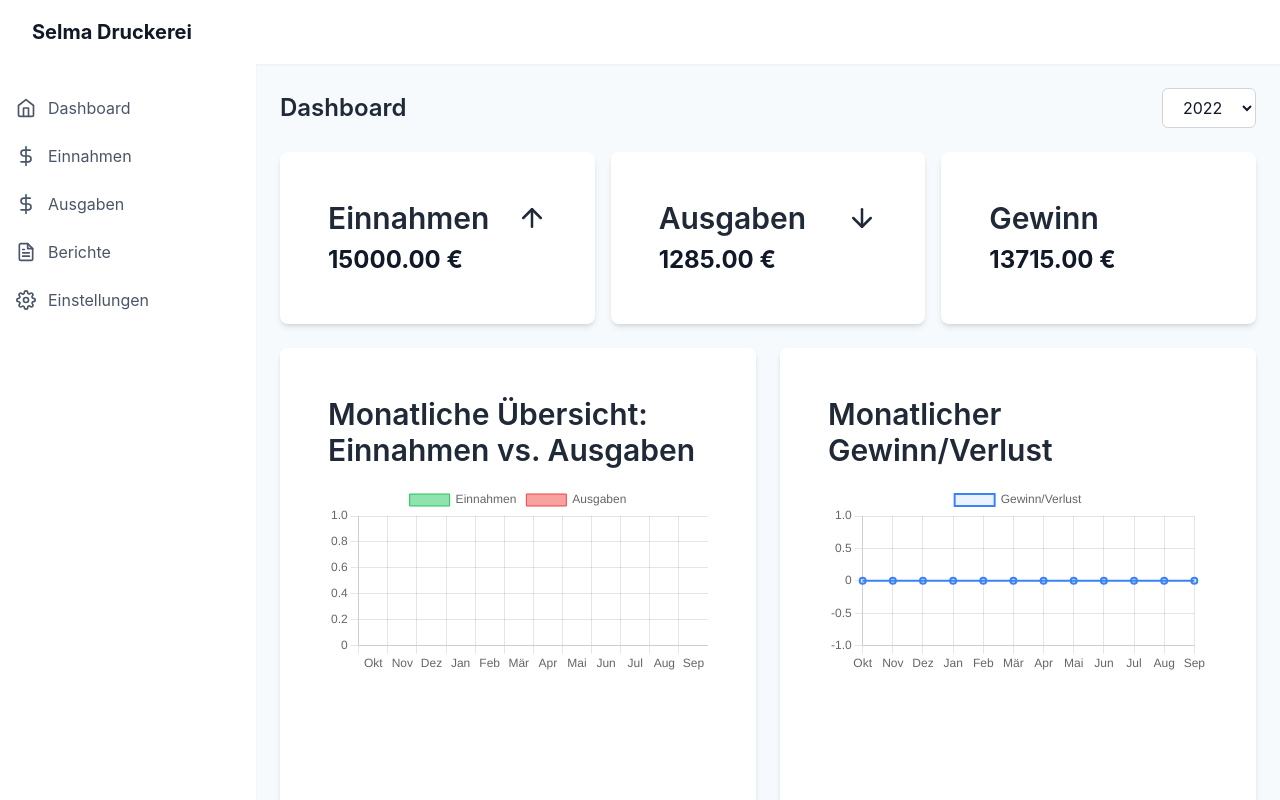
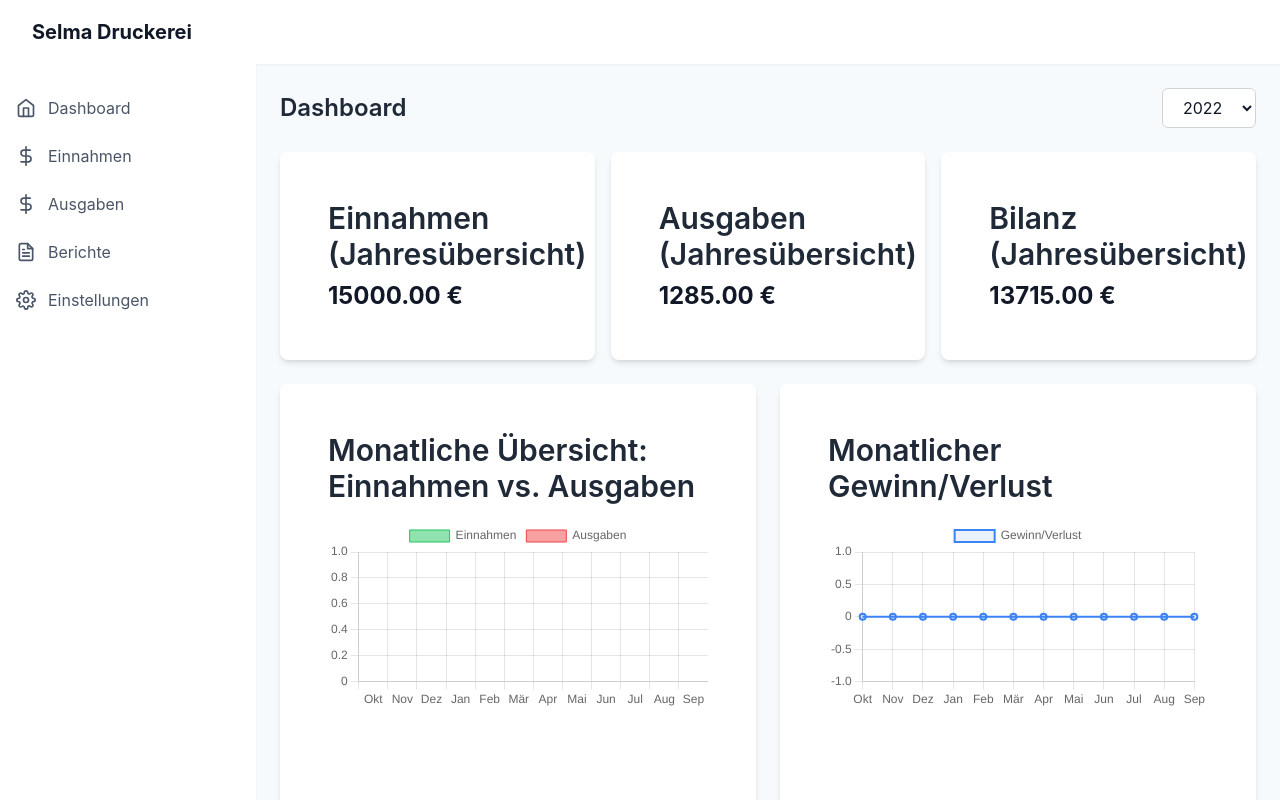
Before and after one commit to CapoVerse-1/selma-e-, a Next.js app: page /dashboard in a window 1280 px wide. Shown: the top 800 px of the page. Built offline with nearby package versions, Linux system fonts and the light colour scheme.

Commit message:
Hover-Effekte für Jahresübersicht-Elemente hinzugefügt

```diff
--- a/src/pages/dashboard.tsx
+++ b/src/pages/dashboard.tsx
@@ -384,29 +384,29 @@ const DashboardPage = () => {
 
         {/* Financial Summary Cards */}
         <div className="grid grid-cols-1 md:grid-cols-3 gap-4">
-          <div className="card bg-white rounded-lg shadow-md transition-all duration-300 ease-in-out hover:shadow-lg hover:translate-y-[-4px]">
+          <div className="card bg-white rounded-lg shadow-md transition-all duration-300 ease-in-out hover:shadow-lg hover:translate-y-[-4px] hover:bg-gray-50 hover:border-primary-light cursor-pointer">
             <div className="card-body p-6">
               <h2 className="card-title flex justify-between items-center">
-                Einnahmen
+                Einnahmen (Jahresübersicht)
                 <FiArrowUp className="text-success transition-all duration-300 ease-in-out transform group-hover:scale-110" />
               </h2>
               <p className="text-2xl font-bold text-success-600 mt-2">{totalIncome.toFixed(2)} €</p>
             </div>
           </div>
 
-          <div className="card bg-white rounded-lg shadow-md transition-all duration-300 ease-in-out hover:shadow-lg hover:translate-y-[-4px]">
+          <div className="card bg-white rounded-lg shadow-md transition-all duration-300 ease-in-out hover:shadow-lg hover:translate-y-[-4px] hover:bg-gray-50 hover:border-primary-light cursor-pointer">
             <div className="card-body p-6">
               <h2 className="card-title flex justify-between items-center">
-                Ausgaben
+                Ausgaben (Jahresübersicht)
                 <FiArrowDown className="text-error transition-all duration-300 ease-in-out transform group-hover:scale-110" />
               </h2>
               <p className="text-2xl font-bold text-error-600 mt-2">{totalExpenses.toFixed(2)} €</p>
             </div>
           </div>
 
-          <div className="card bg-white rounded-lg shadow-md transition-all duration-300 ease-in-out hover:shadow-lg hover:translate-y-[-4px]">
+          <div className="card bg-white rounded-lg shadow-md transition-all duration-300 ease-in-out hover:shadow-lg hover:translate-y-[-4px] hover:bg-gray-50 hover:border-primary-light cursor-pointer">
             <div className="card-body p-6">
-              <h2 className="card-title">Gewinn</h2>
+              <h2 className="card-title">Bilanz (Jahresübersicht)</h2>
               <p className={`text-2xl font-bold mt-2 ${totalProfit >= 0 ? 'text-success-600' : 'text-error-600'}`}>
                 {totalProfit.toFixed(2)} €
               </p>
```
